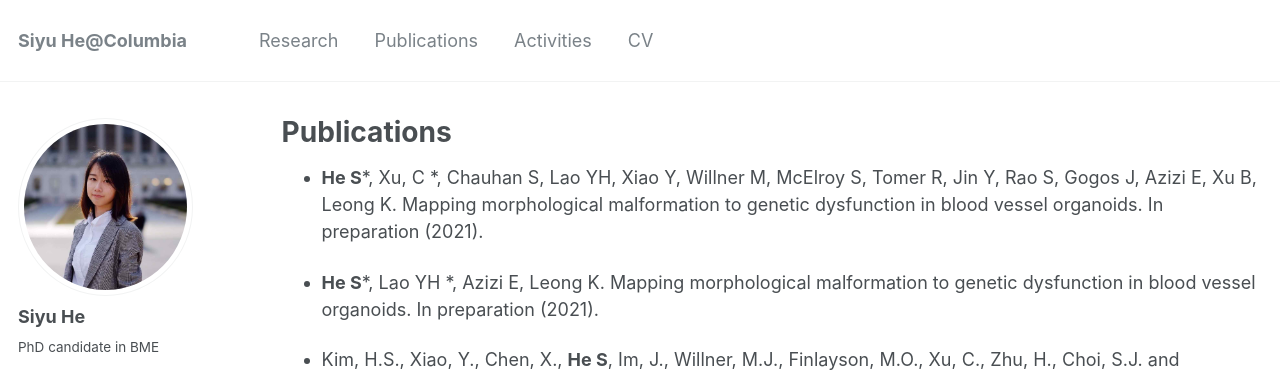
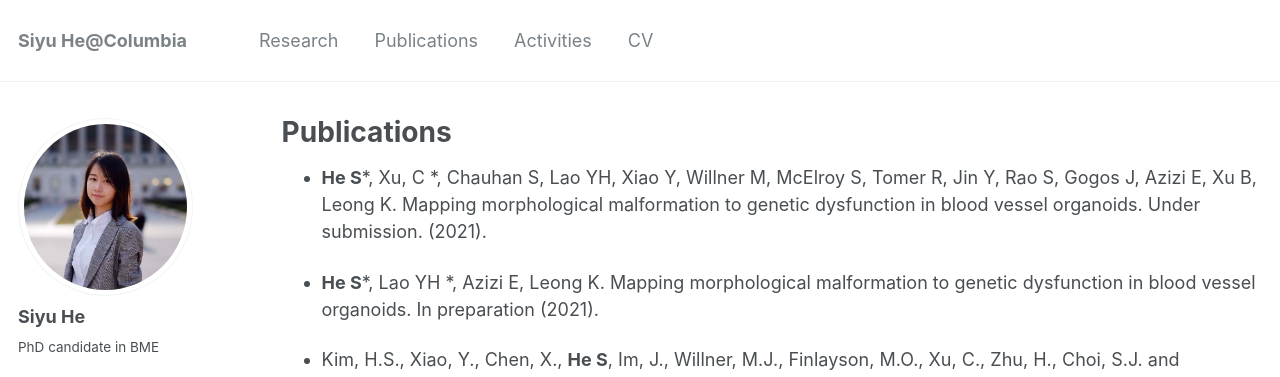
Before and after one commit to siyuh/he-siyu.github.io, a Jekyll site: the page built from _pages/publications.md, in a window 1280 px wide and 900 px high. Shown: the top 377 px of the window. Built offline with Jekyll 4.4.1, drawn with Linux system fonts in a browser that asks for light colours.

Commit message:
Update publications.md

```diff
--- a/_pages/publications.md
+++ b/_pages/publications.md
@@ -6,7 +6,7 @@ author_profile: true
 ---
 
 
-* **He S***, Xu, C *, Chauhan S, Lao YH, Xiao Y, Willner M, McElroy S, Tomer R, Jin Y, Rao S, Gogos J, Azizi E, Xu B, Leong K. Mapping morphological malformation to genetic dysfunction in blood vessel organoids. In preparation (2021).
+* **He S***, Xu, C *, Chauhan S, Lao YH, Xiao Y, Willner M, McElroy S, Tomer R, Jin Y, Rao S, Gogos J, Azizi E, Xu B, Leong K. Mapping morphological malformation to genetic dysfunction in blood vessel organoids. Under submission. (2021).
 
 * **He S***, Lao YH *, Azizi E, Leong K. Mapping morphological malformation to genetic dysfunction in blood vessel organoids. In preparation (2021).
 
```
